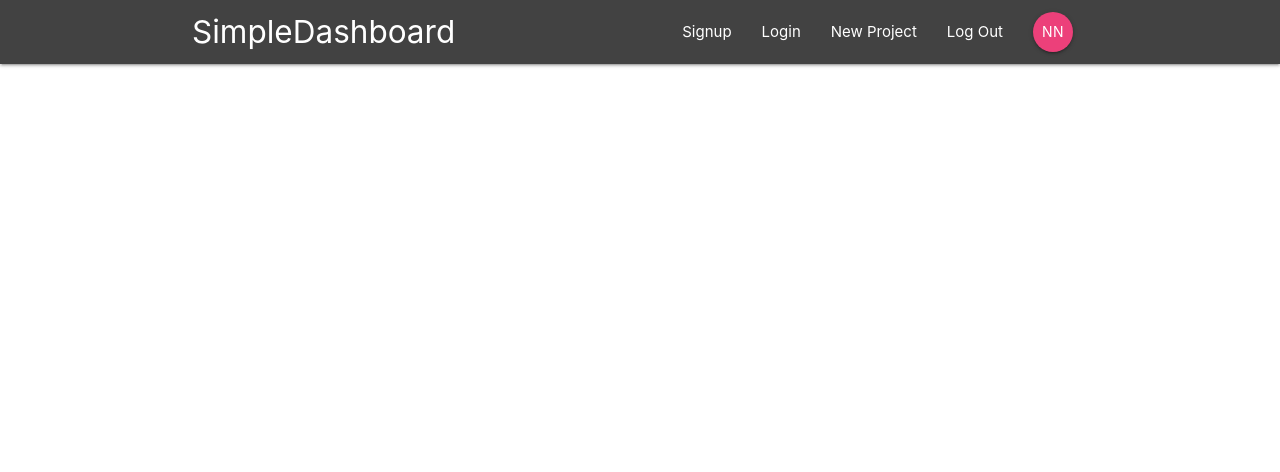
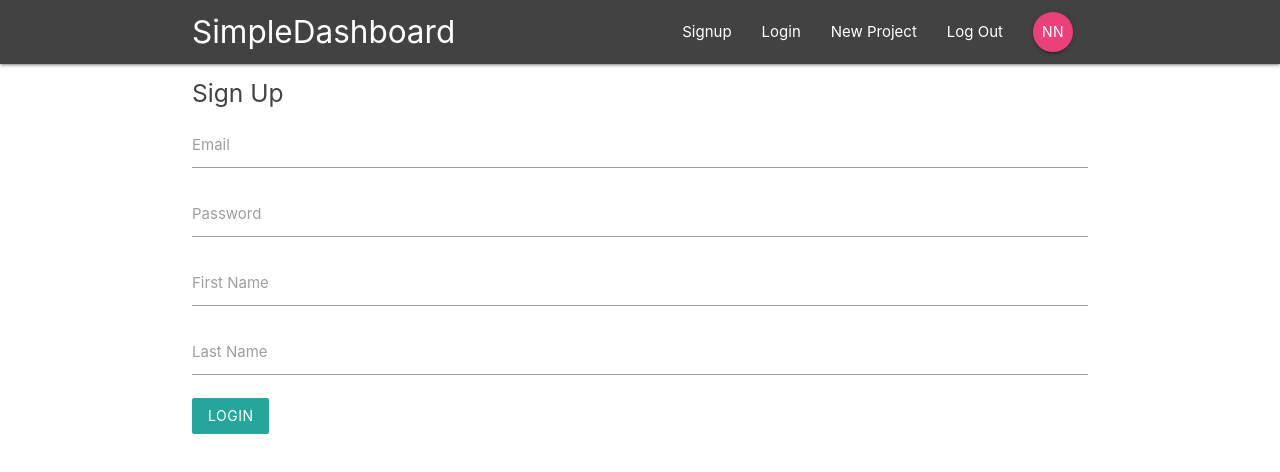
Before and after one commit to minhdpt/simple-dashboard, a React (Create React App) app: page /signout in a window 1280 px wide. Shown: the top 472 px of the page. Built offline with nearby package versions, Linux system fonts and the light colour scheme.

Commit message:
- Added login, signup comp (https://www.youtube.com/watch?v=f4Lg-nzE0u8&list=PL4cUxeGkcC9iWstfXntcj8f-dFZ4UtlN3&index=8).

```diff
--- a/src/App.js
+++ b/src/App.js
@@ -3,6 +3,8 @@ import {BrowserRouter, Switch, Route} from 'react-router-dom'
 import Navbar from './components/layout/Navbar'
 import Dashboard from './components/dashboard/Dashboard'
 import ProjectDetails from './components/projects/ProjectDetails'
+import SignIn from './components/auth/SignIn'
+import SignUp from './components/auth/SignUp'
 
 function App() {
   return (
@@ -12,6 +14,8 @@ function App() {
         <Switch>
           <Route exact path='/' component={Dashboard} />
           <Route path='/project/:id' component={ProjectDetails} />
+          <Route path='/signin' component={SignIn} />
+          <Route path='/signout' component={SignUp} />
         </Switch>
       </div>
     </BrowserRouter>
--- a/src/components/auth/SignIn.js
+++ b/src/components/auth/SignIn.js
@@ -0,0 +1,41 @@
+import React, { Component } from 'react'
+
+export default class SignIn extends Component {
+    state = {
+        email: '',
+        password: ''
+    }
+
+    handleChange = (e) => {
+        this.setState({
+            [e.target.id]: e.target.value
+        })
+    }
+
+    handleSubmit = (e) => {
+        e.preventDefault();
+        console.log(this.state);
+    }
+
+    render() {
+        return (
+            <div className='container'>
+                <form onSubmit={this.handleSubmit} className="white">
+                    <h5 className="grey-text text-darken-3">Sign In</h5>
+                    <div className="input-field">
+                        <label htmlFor='email'>Email</label>
+                        <input type='email' id='email' onChange={this.handleChange} />
+                    </div>
+                    <div className="input-field">
+                        <label htmlFor='password'>Password</label>
+                        <input type='password' id='password' onChange={this.handleChange} />
+                    </div>
+                    <div className="input-field">
+                        <button className="btn pinnt lighten-1 z-depth-0">Login</button>
+                    </div>
+                </form>
+
+            </div>
+        )
+    }
+}
--- a/src/components/auth/SignUp.js
+++ b/src/components/auth/SignUp.js
@@ -0,0 +1,51 @@
+import React, { Component } from 'react'
+
+export default class SignUp extends Component {
+    state = {
+        email: '',
+        password: '',
+        firstName: '',
+        lastName: ''
+    }
+
+    handleChange = (e) => {
+        this.setState({
+            [e.target.id]: e.target.value
+        })
+    }
+
+    handleSubmit = (e) => {
+        e.preventDefault();
+        console.log(this.state);
+    }
+
+    render() {
+        return (
+            <div className='container'>
+                <form onSubmit={this.handleSubmit} className="white">
+                    <h5 className="grey-text text-darken-3">Sign Up</h5>
+                    <div className="input-field">
+                        <label htmlFor='email'>Email</label>
+                        <input type='email' id='email' onChange={this.handleChange} />
+                    </div>
+                    <div className="input-field">
+                        <label htmlFor='password'>Password</label>
+                        <input type='password' id='password' onChange={this.handleChange} />
+                    </div>
+                    <div className="input-field">
+                        <label htmlFor='firstName'>First Name</label>
+                        <input type='text' id='firstName' onChange={this.handleChange} />
+                    </div>
+                    <div className="input-field">
+                        <label htmlFor='lastName'>Last Name</label>
+                        <input type='text' id='lastName' onChange={this.handleChange} />
+                    </div>
+                    <div className="input-field">
+                        <button className="btn pinnt lighten-1 z-depth-0">Login</button>
+                    </div>
+                </form>
+
+            </div>
+        )
+    }
+}
```
